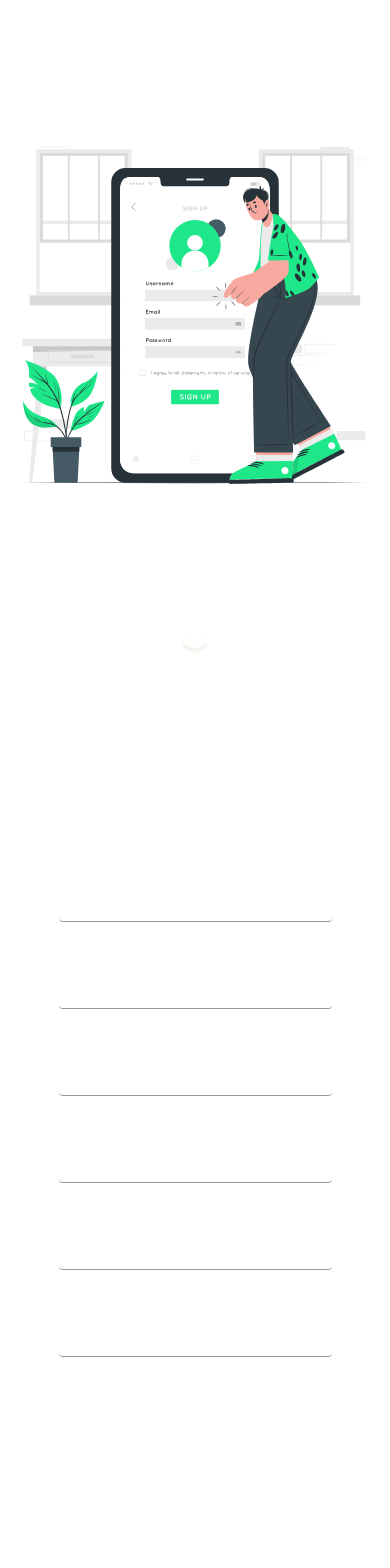
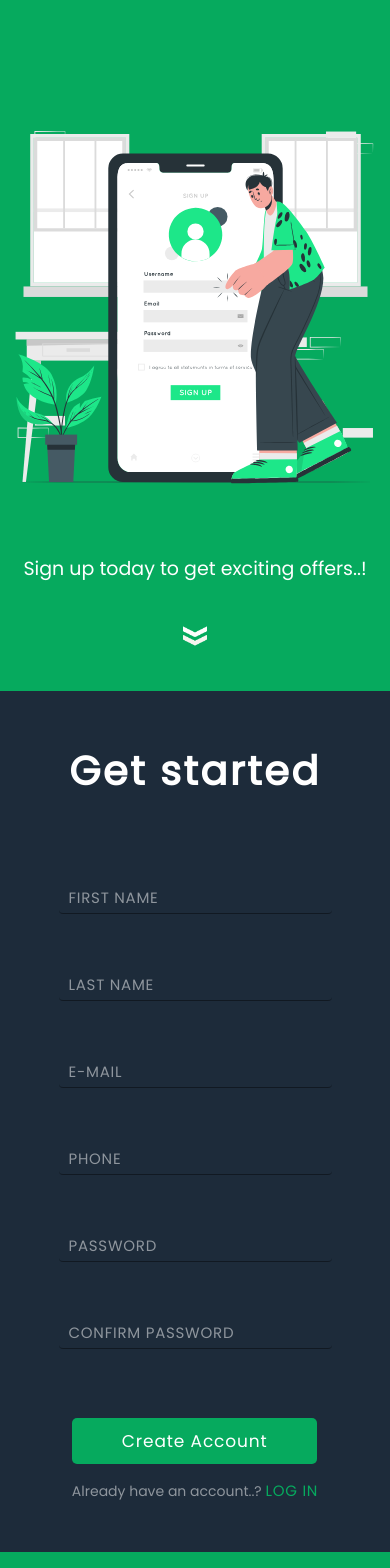
Before and after one commit to Berdikulov-571/RegistrationPage-Frontend, an Angular app: page / in a window 390 px wide. Shown: the part 153-1721 px from the top of the page. Built offline with nearby package versions, Linux system fonts and the light colour scheme.

Commit message:
style.css

```diff
--- a/src/styles.css
+++ b/src/styles.css
@@ -1 +1,433 @@
-/* You can add global styles to this file, and also import other style files */
+@import url('https://fonts.googleapis.com/css2?family=Poppins:wght@400&display=swap');
+
+/*
+  VARIABLES DECLARATION ON ROOT
+*/
+:root {
+    --green: rgb(33, 250, 131);
+    --red: rgb(252, 86, 108);
+    --dusky-green: rgb(6, 170, 94);
+    --opac-white: rgba(255, 255, 255, .8);
+    --form-txt: rgba(255, 255, 255, .5);
+    --darky: #1d2b3a;
+    --light-grey: rgb(105, 105, 105);
+}
+
+
+/*
+    COMMON STYLING
+*/
+* {
+    margin: 0;
+    padding: 0;
+    scroll-behavior: smooth;
+    font-family: 'Poppins', system-ui, -apple-system, BlinkMacSystemFont, 'Segoe UI', Roboto, Oxygen, Ubuntu, Cantarell, 'Open Sans', 'Helvetica Neue', sans-serif;
+}
+
+body {
+    overflow: hidden;
+    background-color: var(--dusky-green);
+}
+
+
+/*
+    MAIN(SIGN-UP CARD) SECTION
+*/
+.card-container {
+    display: grid;
+    grid-template-columns: calc(100% - 60%) auto;
+    height: 100vh;
+    width: 100%;
+    overflow: hidden;
+    background-color: var(--darky);
+}
+
+
+/*
+    FORM SECTION
+*/
+.form-container {
+    width: 50vw;
+    display: grid;
+    grid-template-columns: 1fr 1fr;
+    gap: 45px;
+    padding: 50px;
+    color: var(--form-txt);
+}
+
+.form-header {
+    grid-column: 1 / -1;
+    letter-spacing: .06em;
+    margin-bottom: 30px;
+    font-size: 40px;
+    color: white;
+}
+
+input {
+    display: block;
+    border-radius: 4px;
+    border: 0;
+    border-bottom: 1px solid rgb(0, 0, 0, .4);
+    padding: 6px 6px 6px 10px;
+    margin-top: 5px;
+    background-color: rgba(255, 255, 255, 0);
+    transition: all .5s ease-in;
+    color: var(--opac-white);
+}
+
+input::placeholder {
+    content: none;
+}
+
+span {
+    letter-spacing: .05em;
+    text-transform: uppercase;
+    font-size: 15px;
+    transition: all .4s;
+}
+
+[type="submit"] {
+    border: 0;
+    background-color: var(--dusky-green);
+    color: white;
+    padding: 10px 50px;
+    letter-spacing: .05em;
+    border-radius: 5px;
+    margin-top: 20px;
+    font-size: 17px;
+    outline: none;
+}
+
+form {
+    width: auto;
+    display: grid;
+    place-items: center;
+}
+
+.btm-text {
+    margin-top: 15px;
+    font-size: 14px;
+}
+
+.btm-text-highlighted {
+    color: var(--dusky-green);
+}
+
+.input-container {
+    position: relative;
+}
+
+span:not(.btm-text-highlighted) {
+    position: absolute;
+    left: 0;
+    top: 0;
+    padding: 10px;
+    pointer-events: none;
+}
+
+
+/*
+    INPUT FIELD EFFECTS SECTION
+*/
+input:focus~span,
+input:valid~span {
+    font-size: 10px;
+    transform: translateX(4px) translateY(-7px);
+    font-size: 0.80em;
+    padding: 0 6px;
+    color: var(--cyny-green);
+    background-color: var(--dusky-green);
+    color: white;
+    border-radius: 2px;
+}
+
+input:focus,
+input:focus-visible {
+    border: 1px solid var(--green);
+    box-shadow: 0 0 5px rgb(0, 0, 0, .3);
+    outline: none;
+}
+
+input:valid {
+    border: 1px solid var(--green);
+}
+
+
+/*
+    ERROR PROMPTER SECTION
+*/
+.error {
+    color: rgb(255, 51, 51);
+    font-family: sans-serif;
+    font-weight: 500;
+    text-transform: none;
+    overflow: hidden;
+    margin-top: 4px;
+}
+
+
+/*
+    IMAGE ILLUSTRATION SECTION
+*/
+.image-container {
+    display: grid;
+    place-items: center;
+    background-color: var(--dusky-green);
+    color: white;
+}
+
+.image-container>img {
+    width: calc(90%);
+}
+
+.company,
+.image-container>.quote {
+    width: 100%;
+    height: 100%;
+    text-align: center;
+    font-size: 19px;
+}
+
+.company {
+    font-size: 34px;
+    text-align: left;
+    height: 70px;
+    align-self: flex-start;
+    padding: 2% 0 0 5%;
+}
+
+.outro-overlay>.company {
+    position: absolute;
+    top: 0;
+}
+
+.mobile-btm-nav {
+    display: none;
+}
+
+
+/*
+    FORM NAVIGATION (FOR-MOBILE)
+*/
+.mobile-btm-nav {
+    text-decoration: none;
+    display: none;
+}
+
+.mobile-btm-nav>img {
+    transform: scale(.3) rotateZ(180deg);
+}
+
+
+/*
+    FLOATING ANIMATION FOR BOTTOM-NAV (FOR-MOBILE-VERSION)
+*/
+@keyframes float {
+    0% {
+        transform: translatey(0px);
+    }
+
+    50% {
+        transform: translatey(-10px);
+    }
+
+    100% {
+        transform: translatey(0px);
+    }
+}
+
+/* .card-container {
+    display: none;
+} */
+
+
+/*
+    GREETING SECTION (SHOWS AFTER SIGNING UP)
+*/
+.outro-overlay {
+    display: flex;
+    background-color: var(--dusky-green);
+    height: 100vh;
+    width: 100%;
+    z-index: 0;
+    overflow: hidden;
+    align-items: center;
+    justify-content: space-evenly;
+    color: white;
+    position: relative;
+}
+
+.outro-overlay>#signedUp-illustration {
+    height: 90%;
+    z-index: 2;
+}
+
+.outro-overlay>.shape {
+    position: absolute;
+    top: 0;
+    left: 0;
+    z-index: 1;
+    animation: 1.3s 1 forwards cubic-bezier(.36, -0.01, .5, 1.38) slideRight;
+    width: 150%;
+}
+
+.outro-overlay>.outro-greeting {
+    z-index: 3;
+    font-weight: 700;
+    letter-spacing: .02em;
+    word-spacing: .1em;
+}
+
+.disabled {
+    display: none;
+}
+
+
+/*
+  SVG ANIMATION
+*/
+.slideUp-animation {
+    animation: 1.3s 1 forwards cubic-bezier(.36, -0.01, .5, 1.38) slideUp;
+    animation-delay: 0s;
+}
+
+.slideRight-animation {
+    animation: 1.3s 1 forwards cubic-bezier(.36, -0.01, .5, 1.38) slideRight;
+    animation-delay: 0s;
+}
+
+@keyframes slideUp {
+    0% {
+        opacity: 0;
+        transform: translateY(30px);
+    }
+
+    100% {
+        opacity: 1;
+        transform: inherit;
+    }
+}
+
+@keyframes slideRight {
+    0% {
+        opacity: 0;
+        transform: translateX(30px);
+    }
+
+    100% {
+        opacity: 1;
+        transform: translateX(0);
+    }
+}
+
+
+/*
+    AUTHOR LINK
+*/
+.author-link {
+    position: fixed;
+    bottom: 0;
+    padding-bottom: 10px;
+    z-index: 5;
+}
+
+.author-link,
+a {
+    text-decoration: none;
+    color: var(--light-grey);
+    transition: .3s ease-out;
+}
+
+.author-link>a:hover {
+    color: var(--darky);
+}
+
+
+
+/*
+    MEDIA QUERY SECTION
+*/
+@media only screen and (max-width: 540px) {
+
+    /*
+        For mobile phones:
+    */
+    body {
+        width: 100%;
+        overflow: visible;
+    }
+
+    .image-container>[class] {
+        transform: scale(1);
+    }
+
+    .quote {
+        margin-top: -50px;
+    }
+
+    .card-container {
+        grid-template-rows: 100vh minmax(100vh, auto);
+        grid-template-columns: none;
+        overflow: hidden;
+        height: auto;
+    }
+
+    .image-container {
+        width: 100%;
+        position: relative;
+    }
+
+    .image-container>img {
+        width: calc(110%);
+    }
+
+    .error {
+        font-size: 13px;
+    }
+
+    .form-container {
+        display: grid;
+        place-items: center;
+        grid-template-columns: none;
+        grid-template-rows: none;
+        gap: 20px;
+        width: 100%;
+        gap: 45px;
+        padding: 0;
+        color: rgba(255, 255, 255, .5);
+    }
+
+    .mobile-btm-nav {
+        display: block;
+        position: absolute;
+        bottom: 0;
+        display: block;
+        animation: float 1s cubic-bezier(0.59, 0.575, 0.565, 1) infinite;
+    }
+
+    form {
+        padding: 50px;
+        display: flex;
+        align-items: center;
+    }
+
+    .outro-overlay {
+        flex-direction: column;
+        justify-content: center;
+        gap: 30px;
+    }
+
+    .outro-overlay>#signedUp-illustration {
+        height: auto;
+        z-index: 2;
+    }
+
+    .outro-overlay>.shape {
+        display: none;
+    }
+
+    .outro-overlay>.outro-greeting {
+        font-size: 20px;
+        order: 1;
+    }
+}
```
